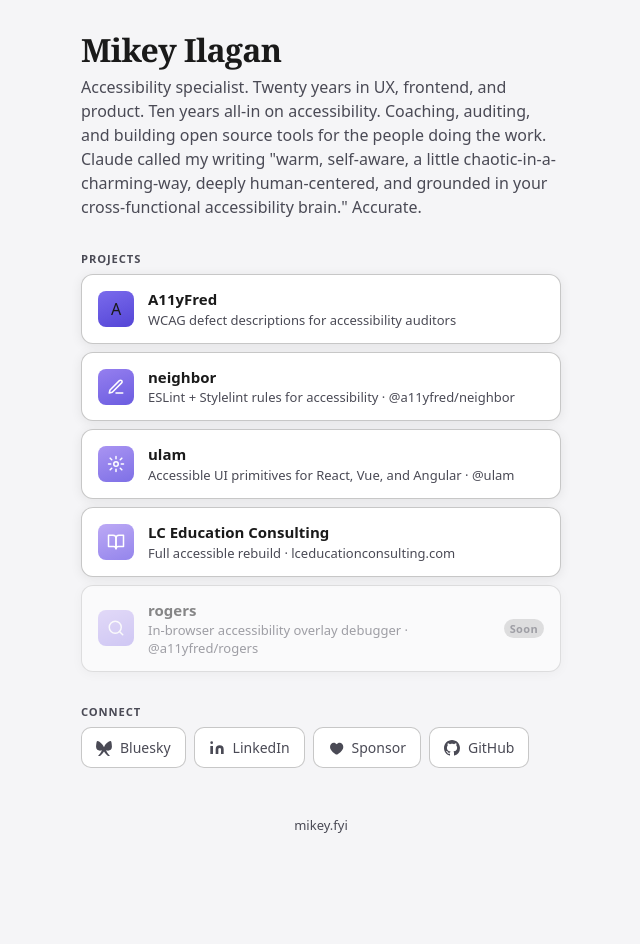
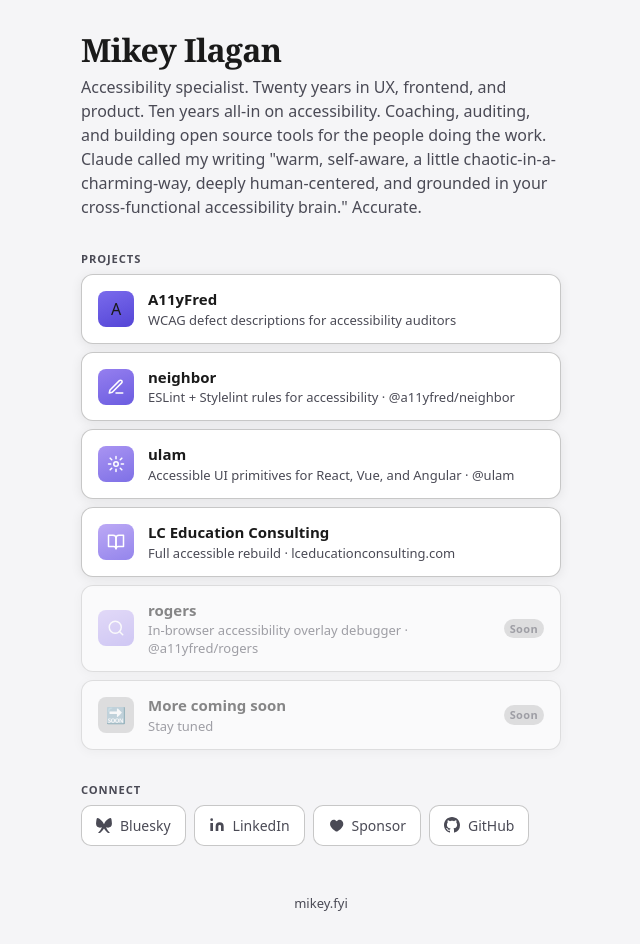
Before and after one commit to mikeyil/mikey.fyi, a plain HTML site: page index.html in a window 1280 px wide. Shown: the whole page, without its empty margins (319-959 px from the left). Before the commit the page ends 866 px from the top, so only its background shows below. Drawn offline with Linux system fonts and the light colour scheme.

Commit message:
fix: restore More coming soon tile

```diff
--- a/index.html
+++ b/index.html
@@ -287,6 +287,16 @@
             <span class="badge">Soon</span>
           </div>
         </li>
+        <li aria-hidden="true">
+          <div class="link-card coming-soon">
+            <div class="link-icon neutral">🔜</div>
+            <div class="link-text">
+              <strong>More coming soon</strong>
+              <span>Stay tuned</span>
+            </div>
+            <span class="badge">Soon</span>
+          </div>
+        </li>
       </ul>
     </section>
 
```
